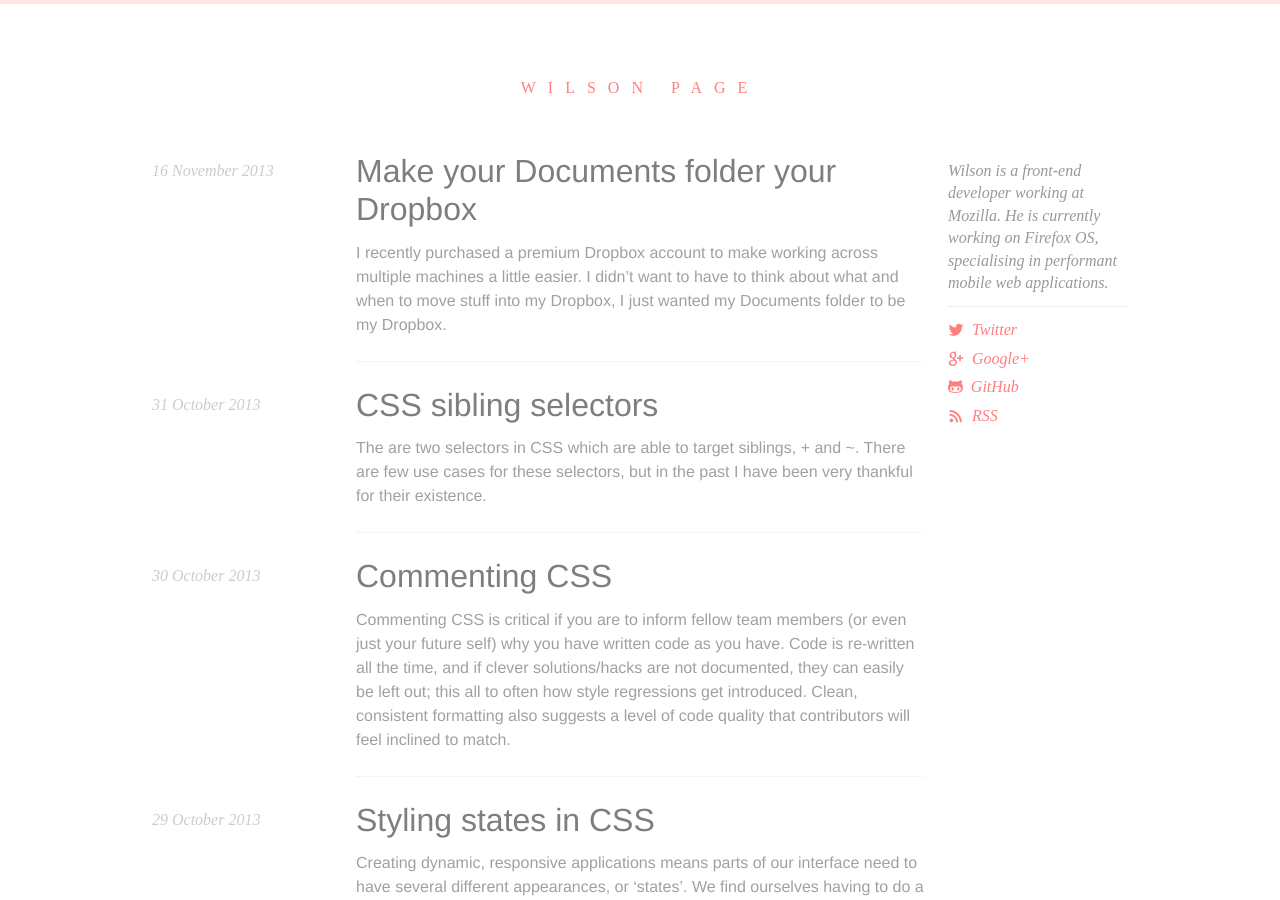
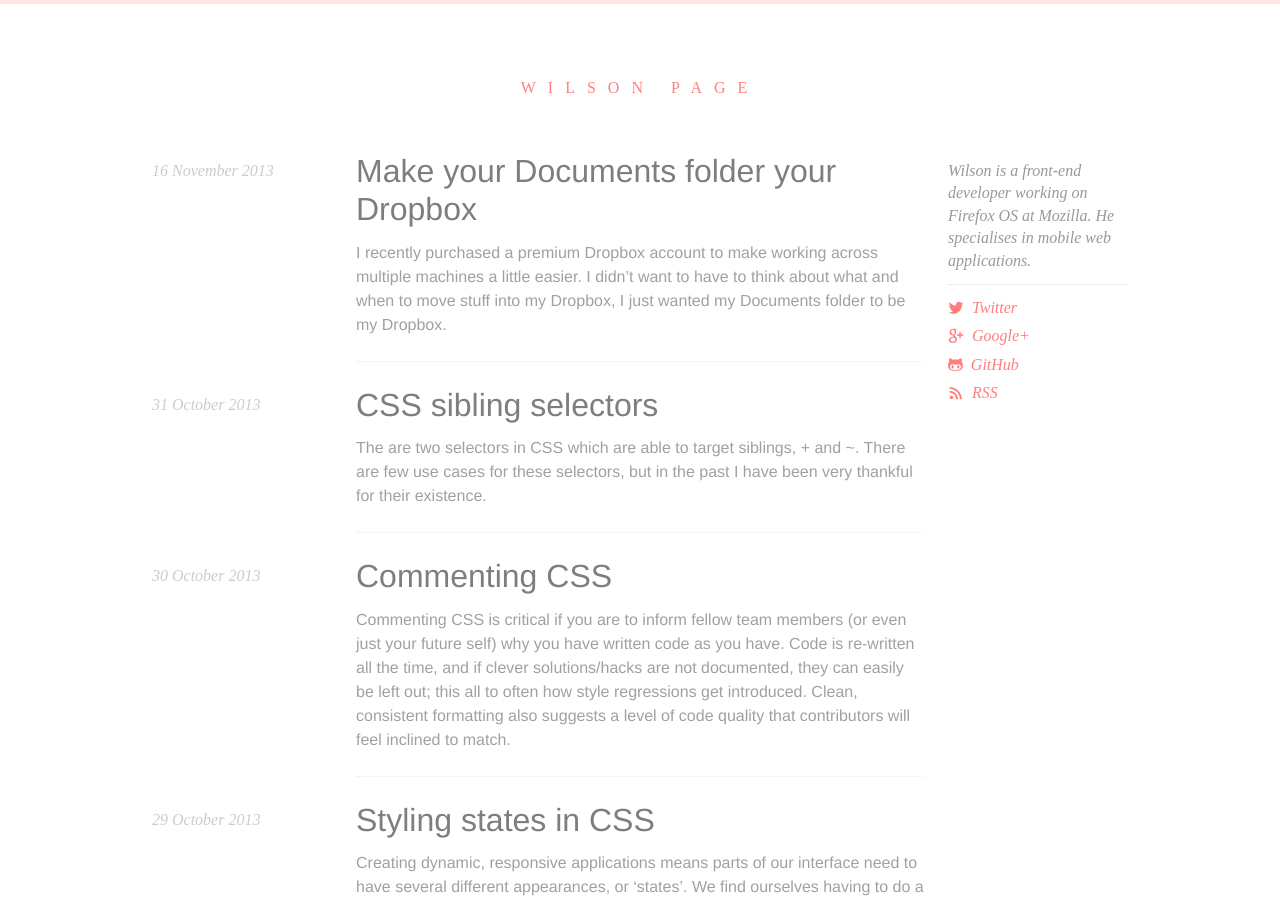
Before and after one commit to wilsonpage/blog, a Jekyll site: the page built from index.html, in a window 1280 px wide and 900 px high. Built offline with Jekyll 4.4.1, drawn with Linux system fonts in a browser that asks for light colours; Markdown is read by kramdown in place of the engine named in the settings.

Commit message:
Update bio

```diff
--- a/_config.yml
+++ b/_config.yml
@@ -1,5 +1,5 @@
 name: Wilson Page
-description: "Wilson is a front-end developer working at Mozilla. He is currently working on Firefox OS, specialising in performant mobile web applications."
+description: "Wilson is a front-end developer working on Firefox OS at Mozilla. He specialises in mobile web applications."
 url: http://wilsonpage.co.uk
 permalink: /:title
 markdown: redcarpet
```
